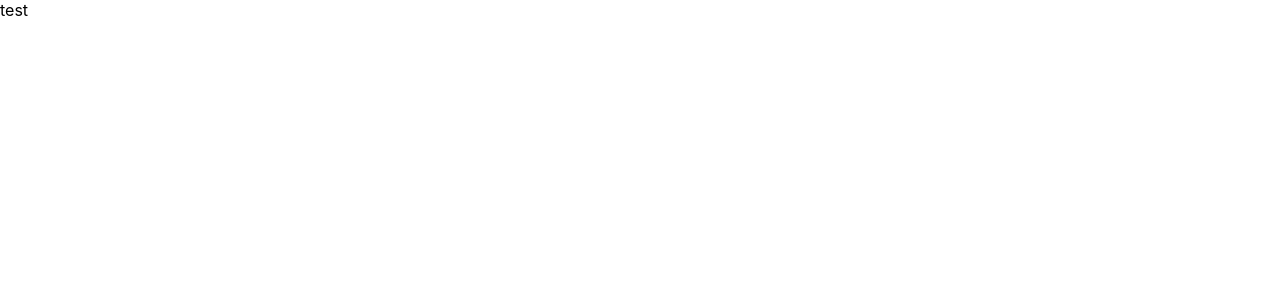
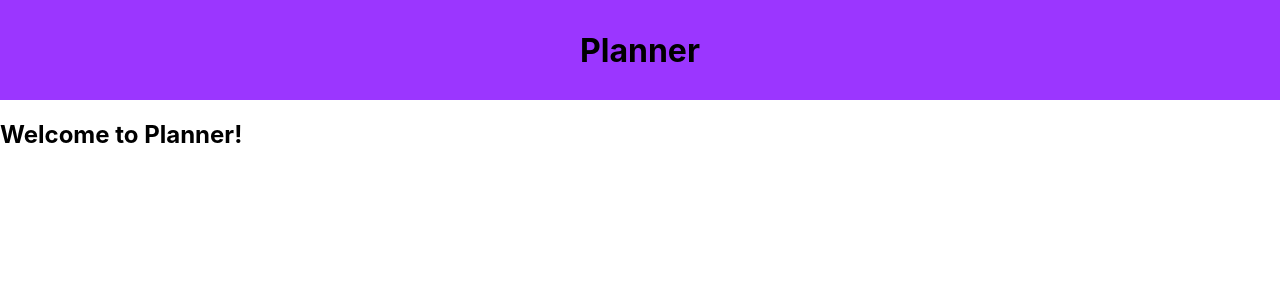
Before and after one commit to amavu/planner, a React (Create React App) app: page / in a window 1280 px wide. Shown: the top 300 px of the page. Built offline with nearby package versions, Linux system fonts and the light colour scheme.

Commit message:
homepage linking and styling

```diff
--- a/package.json
+++ b/package.json
@@ -6,10 +6,15 @@
     "@testing-library/jest-dom": "^5.16.2",
     "@testing-library/react": "^12.1.4",
     "@testing-library/user-event": "^13.5.0",
+    "body-parser": "^1.19.0",
+    "cors": "^2.8.5",
     "dotenv": "^16.0.0",
+    "express": "^4.17.1",
     "react": "^17.0.2",
     "react-dom": "^17.0.2",
     "react-scripts": "5.0.0",
+    "react-router-dom": "^5.3.0",
+    "sass": "^1.49.9",
     "web-vitals": "^2.1.4"
   },
   "scripts": {
--- a/src/App.js
+++ b/src/App.js
@@ -1,5 +1,21 @@
-function App() {
-  return <div>test</div>;
-}
+import React from "react";
+import "./App.scss";
+import { Route, BrowserRouter as Router, Switch } from "react-router-dom";
+import { Homepage } from "./components/Homepage";
+
+const App = () => {
+  return (
+    <Router>
+      <div>
+        <h1>Planner</h1>
+        <Switch>
+          <Route path="/">
+            <Homepage />
+          </Route>
+        </Switch>
+      </div>
+    </Router>
+  );
+};
 
 export default App;
--- /dev/null
+++ b/src/App.scss
@@ -0,0 +1,14 @@
+html {
+  display: flex;
+  flex-direction: column;
+}
+
+h1 {
+  display: flex;
+  flex-direction: column;
+  background-color: rgba(155, 54, 255, 1);
+  margin: 0 auto;
+  height: 100px;
+  align-items: center;
+  justify-content: center;
+}
--- /dev/null
+++ b/src/components/Homepage.js
@@ -0,0 +1,9 @@
+export const Homepage = () => {
+  return (
+    <div>
+      <h2>Welcome to Planner!</h2>
+    </div>
+  );
+};
+
+export default Homepage;
```
Also changed, not shown: src/components/Edit.js (added), src/components/Login.js (added), src/components/Profile.js (added), src/components/SignUp.js (added), src/components/ToDoList.js (added), src/services/services.js (added), 1 other file (tests, documents, lock files or other folders).
